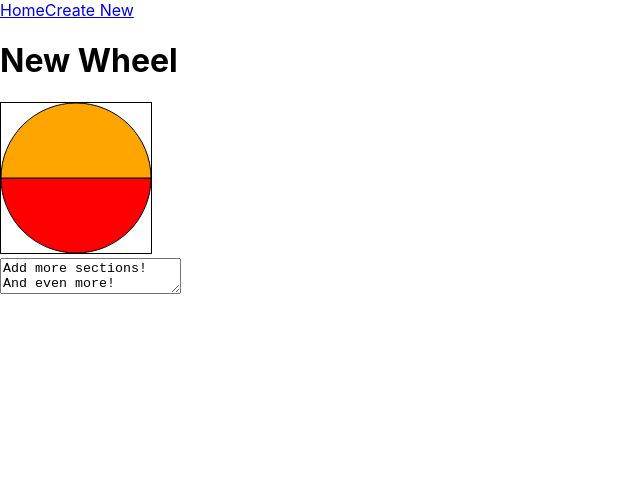
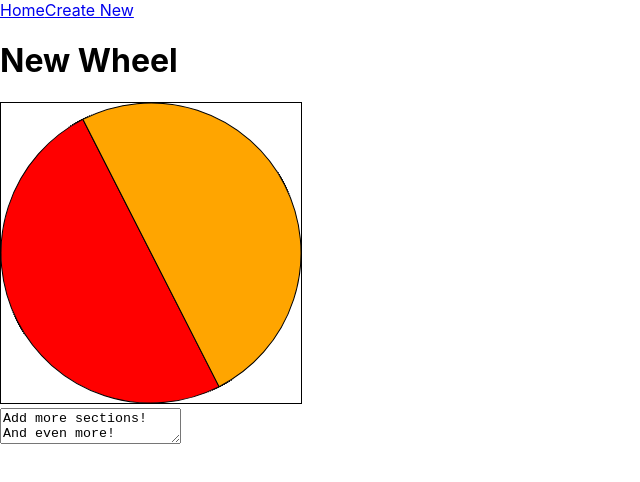
Before and after one commit to RyanVerhey/wheels-for-days, a React (Create React App) app: page /wheel in a window 1280 px wide. Shown: the top 482 px of the page, without its empty margins (0-640 px from the left). Built offline with nearby package versions, Linux system fonts and the light colour scheme; the HTML template or start-up script is replaced by a standard one.

Commit message:
Getting the wheel to rotate

```diff
--- a/src/components/wheels/wheel.tsx
+++ b/src/components/wheels/wheel.tsx
@@ -16,17 +16,28 @@ interface WheelProps {
 }
 
 const WheelElement: React.FC<WheelProps> = (props) => {
-  const canvasDimensions: number = 150;
+  const canvasDimensions: number = 300;
 
   React.useEffect(() => {
-    drawWheel();
-  })
+    // drawWheel();
+  }, [props.sections])
 
-  const drawWheel = (): void|null => {
+  React.useEffect(() => {
+    setTimeout(() => {
+      rotateWheel();
+    }, 1000);
+  }, [props.sections])
+
+  const getCanvasContext = (): CanvasRenderingContext2D => {
     const canvas = document.getElementById('wheel') as HTMLCanvasElement;
-    if (canvas === null || !canvas.getContext) return null;
+    if (canvas === null || !canvas.getContext) throw "No canvas";
     const ctx = canvas.getContext('2d');
-    if (ctx === null) return null;
+    if (ctx === null) throw "No context";
+
+    return ctx;
+  }
+
+  const drawWheel = (ctx:CanvasRenderingContext2D = getCanvasContext()): void|null => {
     const wheelCenterX: number = canvasDimensions / 2;
     const wheelCenterY: number = canvasDimensions / 2;
     const wheelRadius: number = canvasDimensions / 2;
@@ -85,6 +96,16 @@ const WheelElement: React.FC<WheelProps> = (props) => {
     });
   }
 
+  const rotateWheel = () => {
+    const ctx = getCanvasContext();
+    ctx.clearRect(0,0,canvasDimensions,canvasDimensions);
+    drawWheel(ctx);
+    ctx.translate((canvasDimensions / 2), (canvasDimensions / 2))
+    ctx.rotate(1 * (Math.PI / 180));
+    ctx.translate(-(canvasDimensions / 2), -(canvasDimensions / 2))
+    requestAnimationFrame(rotateWheel);
+  }
+
   return (
     <canvas style={{border: "1px solid black"}} id='wheel' height={canvasDimensions} width={canvasDimensions}>
       Upgrade your browser
```
